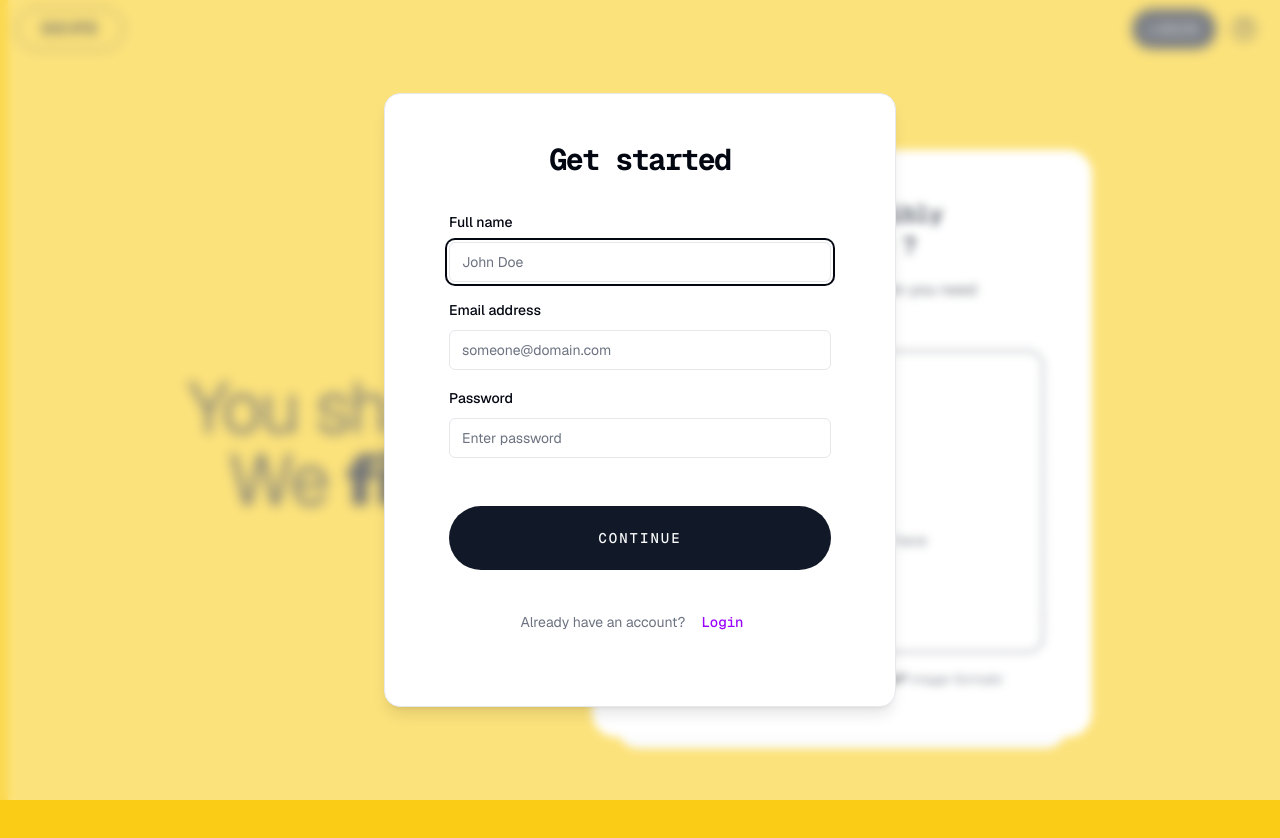
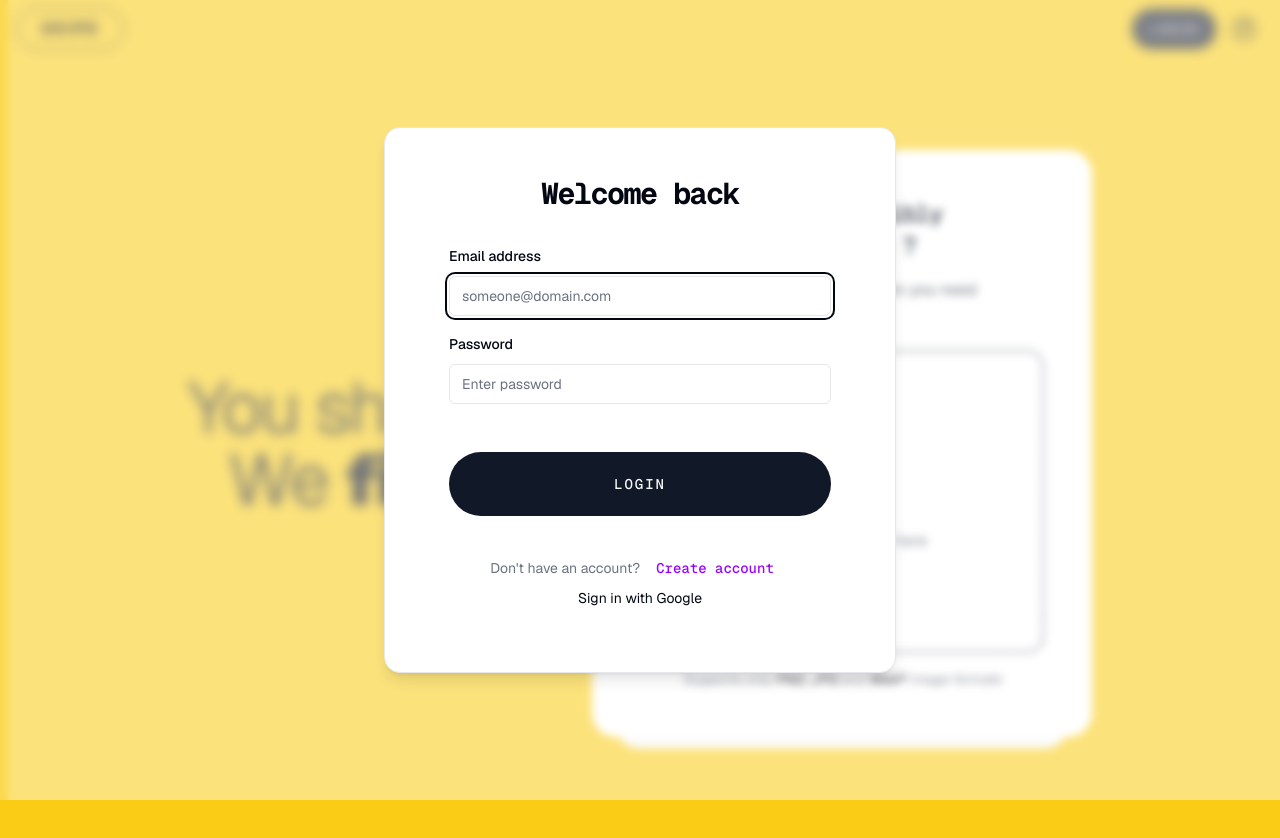
Before and after one commit to wigxel/skipe-monorepo, a Next.js app in the folder client/: page / in a window 1280 px wide. Both pictures are taken after a click on the button "LOGIN". Shown: the top 838 px of the page. Built offline with nearby package versions, Linux system fonts and the light colour scheme; no server answers.

Commit message:
Added next-auth

```diff
--- /dev/null
+++ b/client/app/api/auth/[...nextauth]/route.ts
@@ -0,0 +1,6 @@
+import NextAuth from "next-auth";
+import { auth_options } from "~/config/next-auth";
+
+const handler = NextAuth(auth_options);
+
+export { handler as GET, handler as POST };
--- /dev/null
+++ b/client/app/auth-session-provider.tsx
@@ -0,0 +1,4 @@
+"use client";
+import { SessionProvider } from "next-auth/react";
+
+export const AuthSessionProvider = SessionProvider;
--- a/client/app/login-button.tsx
+++ b/client/app/login-button.tsx
@@ -10,9 +10,13 @@ import { Button } from "~/components/Button";
 import React from "react";
 import { LoginForm } from "~/app/login-form";
 import { SignupForm } from "~/app/signup-form";
+import { signIn, useSession } from "next-auth/react";
 
 export function LoginButton() {
-  const [isLogin, set] = React.useState(false);
+  const [isLogin, set] = React.useState(true);
+  const session = useSession();
+
+  console.log(session);
 
   return (
     <Dialog>
@@ -45,6 +49,10 @@ export function LoginButton() {
             >
               {isLogin ? "Create account" : "Login"}
             </Button>
+
+            <button onClick={() => signIn("google")}>
+              Sign in with Google
+            </button>
           </div>
         </DialogContent>
       </DialogOverlay>
--- a/client/app/page.tsx
+++ b/client/app/page.tsx
@@ -1,7 +1,6 @@
 import React from "react";
 import Balancer from "react-wrap-balancer";
 import { RequestForm } from "~/app/request-form";
-
 
 export default function Home() {
   return (
@@ -38,6 +37,5 @@ export default function Home() {
         <RequestForm />
       </form>
     </section>
-
   );
 }
--- a/client/app/template.tsx
+++ b/client/app/template.tsx
@@ -1,9 +1,15 @@
 import { LoginButton } from "~/app/login-button";
 import { HelpCircle } from "lucide-react";
 import React from "react";
+import { getServerSession } from "next-auth/next";
+import { AuthSessionProvider } from "./auth-session-provider";
+import { auth_options } from "~/config/next-auth";
 
-export default function Template(props: { children?: React.ReactNode }) {
+export default async function Template(props: { children?: React.ReactNode }) {
+  const session = await getServerSession(auth_options);
+
   return (
+    <AuthSessionProvider session={session}>
       <main
         className={"bg-yellow-400 flex flex-col text-foreground min-h-screen"}
       >
@@ -41,5 +47,6 @@ export default function Template(props: { children?: React.ReactNode }) {
 
         {props.children}
       </main>
+    </AuthSessionProvider>
   );
 }
--- /dev/null
+++ b/client/config/next-auth.ts
@@ -0,0 +1,11 @@
+import { NextAuthOptions } from "next-auth";
+import GoogleProvider from "next-auth/providers/google";
+
+export const auth_options = {
+  providers: [
+    GoogleProvider({
+      clientId: process.env.GOOGLE_AUTH_CLIENT_ID,
+      clientSecret: process.env.GOOGLE_AUTH_CLIENT_SECRET,
+    }),
+  ],
+} satisfies NextAuthOptions;
--- a/client/package.json
+++ b/client/package.json
@@ -31,6 +31,7 @@
     "lodash": "^4.17.21",
     "lucide-react": "^0.293.0",
     "next": "14.0.3",
+    "next-auth": "^4.24.6",
     "ofetch": "^1.3.3",
     "prettier": "^3.1.0",
     "ramda": "^0.29.1",
```
Also changed, not shown: 1 other file (tests, documents, lock files or other folders). Lines whose indentation alone changed are shown as unchanged.
